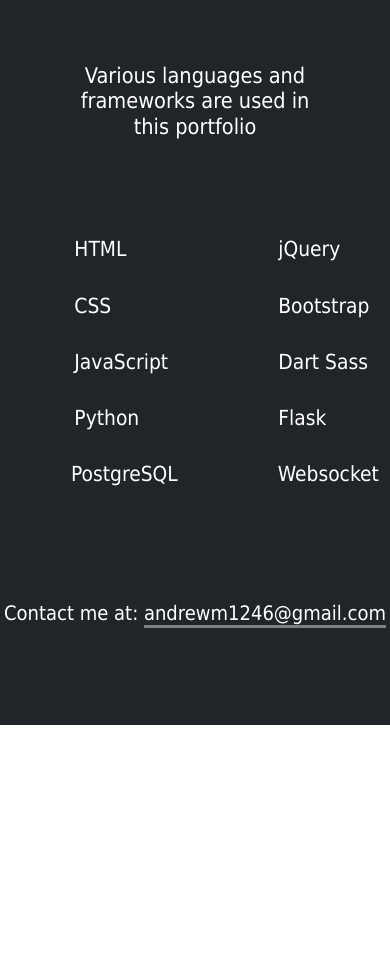
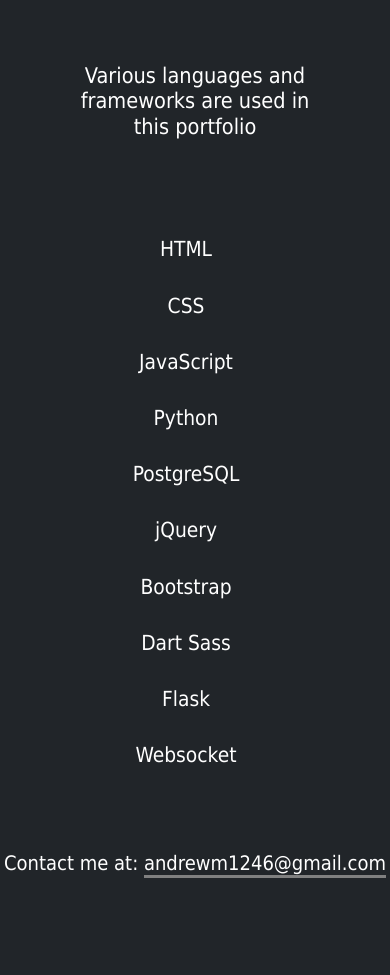
Before and after one commit to andrewM202/portfolio-website, a Flask app: page / in a window 390 px wide. Shown: the part 4692-5667 px from the top of the page. Before the commit the page ends 5417 px from the top, so only its background shows below. Run offline with Flask 2, Linux system fonts and the light colour scheme; some libraries are stand-ins or nearby versions.

Commit message:
Fix footer list alignment on mobile

```diff
--- a/static/css/styles.css
+++ b/static/css/styles.css
@@ -444,6 +444,22 @@
     width: 100%;
     margin-top: 25px;
   }
+
+  footer ul {
+    text-align: center;
+    width: 100vw;
+    max-height: none;
+    align-items: center;
+  }
+
+  footer ul li {
+    margin-left: 0;
+    margin-right: 50px;
+  }
+
+  footer h5 {
+    margin-top: 600px;
+  }
 }
 @media (max-width: 400px) {
   .jumbotron {
```
Also changed, not shown: static/css/sass.scss (+14 -0 lines), 1 other file.
